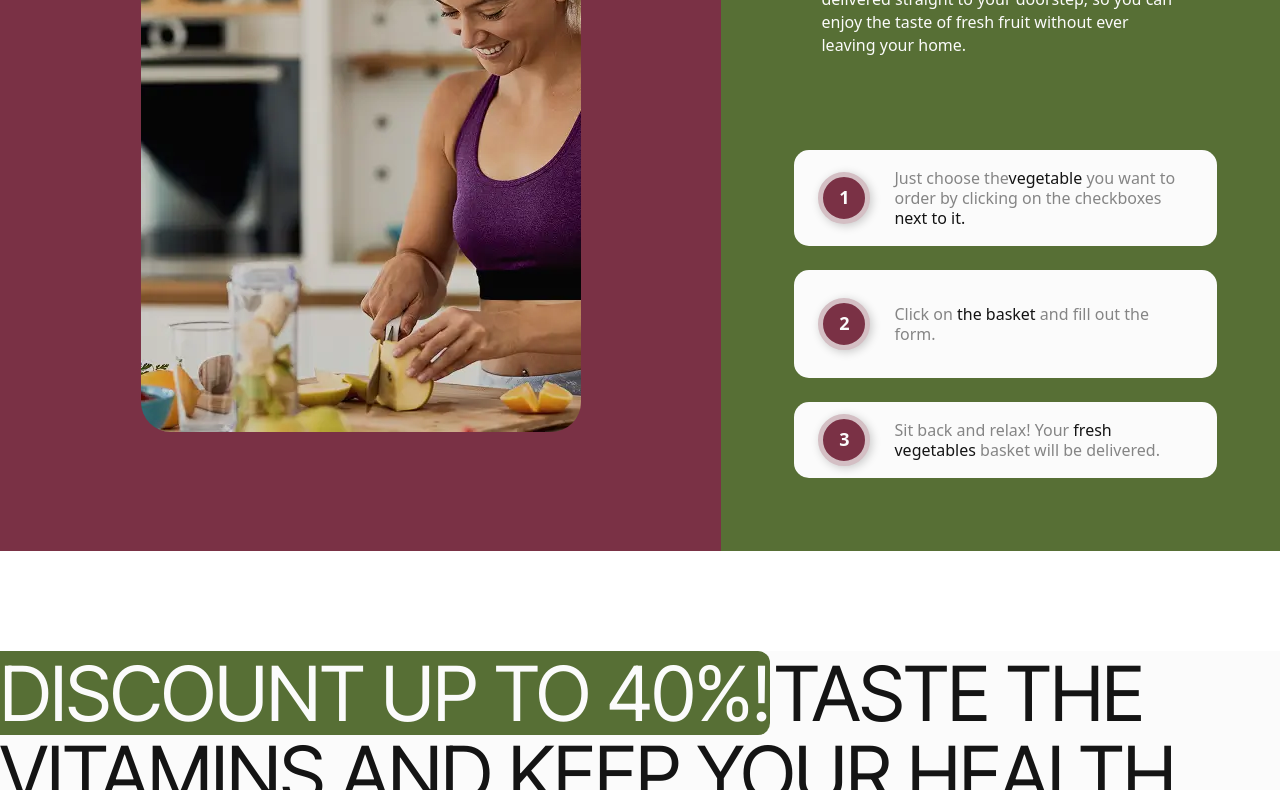
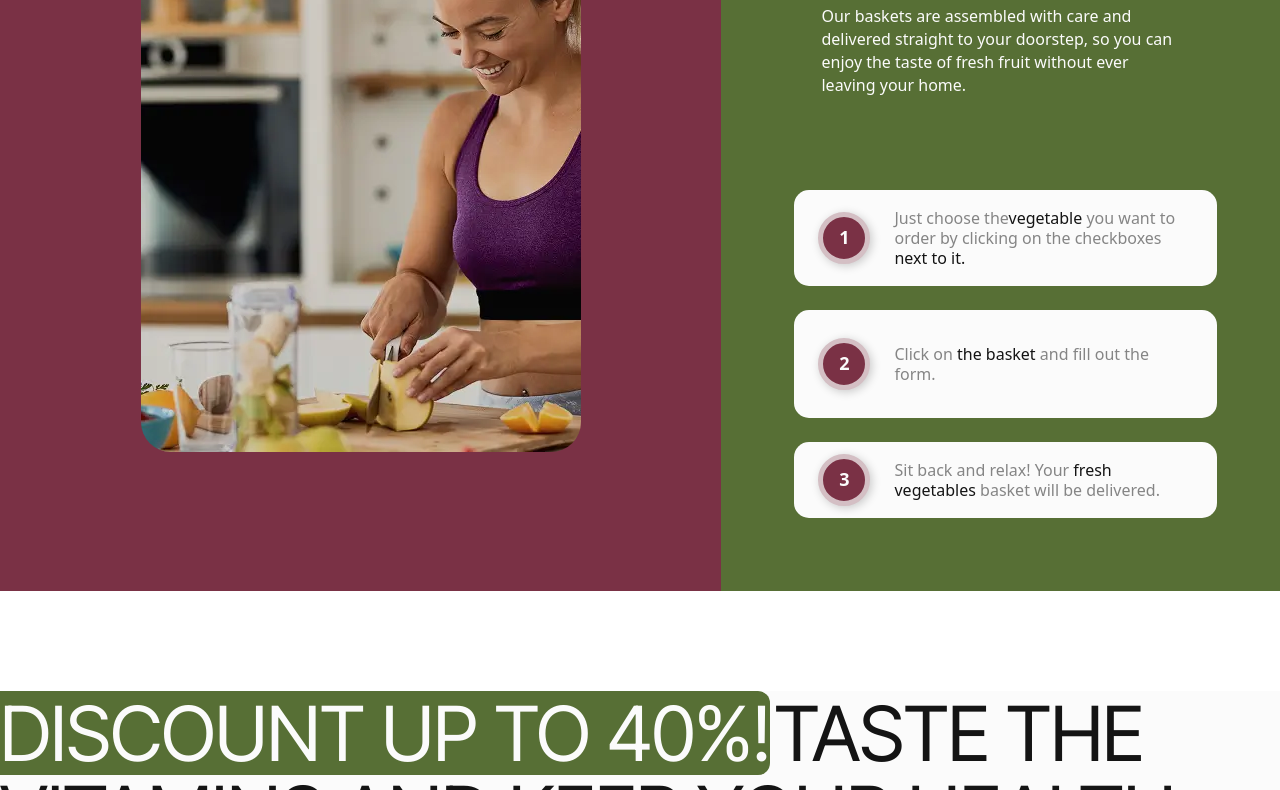
Before and after one commit to GoitStudentsWorks/fs116_html-css_AnnaNabok, a website built with Vite: page src/index.html in a window 1280 px wide. Shown: the part 287-1077 px from the top of the page. Built offline with nearby package versions, Linux system fonts and the light colour scheme.

Commit message:
Update works.css
 }1280
  .container-brief {

    margin-top: -40px;

  }

```diff
--- a/src/css/works.css
+++ b/src/css/works.css
@@ -155,8 +155,7 @@ img {
     width: 50%;
     box-sizing: border-box;
     padding: 100px 100px;
-    margin-top: -40px;
-    margin-bottom: 100px;
+        margin-bottom: 100px;
   }
   .container-text {
     padding: 0;
```
